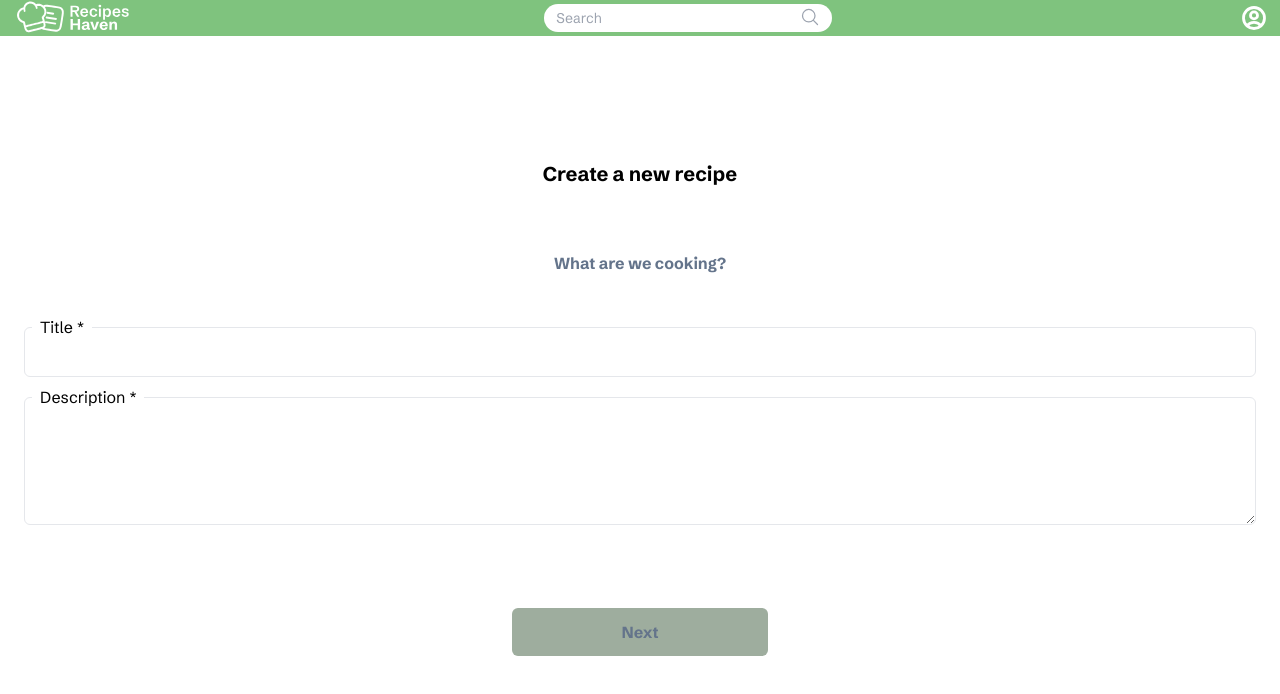
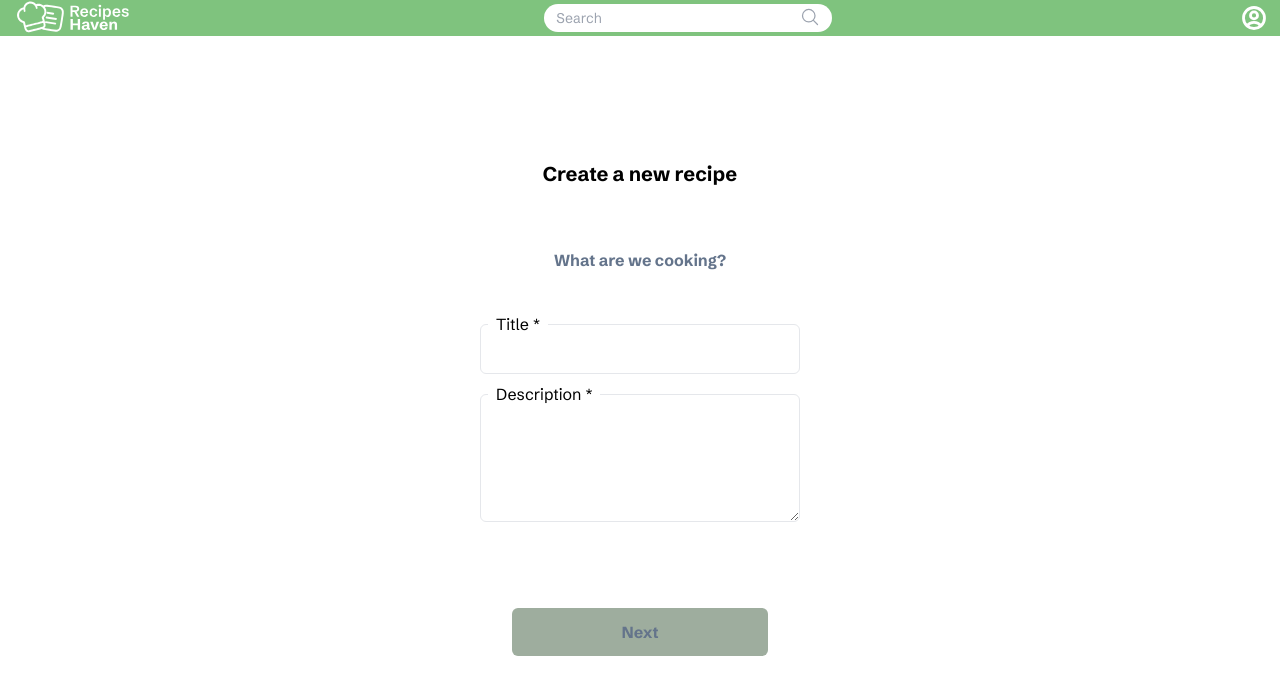
Before and after one commit to joaquincodigo/recipemanager, a Next.js app: page /create-recipe in a window 1280 px wide. Shown: the top 694 px of the page. Built offline with nearby package versions, Linux system fonts and the light colour scheme; no server answers.

Commit message:
TextInput and TextArea max width

```diff
--- a/app/components/ui/TextAreaInput.jsx
+++ b/app/components/ui/TextAreaInput.jsx
@@ -10,9 +10,10 @@ export default function TextAreaInput({
   value,
 }) {
   const styles = {
-    container: "relative flex flex-col",
+    container: " flex flex-col md:items-center",
+    wrapper: "relative",
     textarea:
-      "bg-white h-32 p-3 rounded-md border focus:outline-none focus:ring-2 focus:ring-[#7FC37E]",
+      "bg-white h-32 p-3 rounded-md border focus:outline-none focus:ring-2 focus:ring-[#7FC37E] md:w-80",
     errorTextarea:
       "bg-white p-3 rounded-md border-2 border-red-700 focus:outline-none focus:ring-2 focus:ring-red-700",
     label: "absolute left-2 -top-3 px-2 z-10 rounded bg-white z-10",
@@ -22,6 +23,7 @@ export default function TextAreaInput({
 
   return (
     <div className={styles.container}>
+      <div className={styles.wrapper}>
         <label
           htmlFor={fieldName}
           className={error ? styles.errorLabel : styles.label}
@@ -40,5 +42,6 @@ export default function TextAreaInput({
           value={value}
         ></textarea>
       </div>
+    </div>
   );
 }
--- a/app/components/ui/TextInput.jsx
+++ b/app/components/ui/TextInput.jsx
@@ -6,9 +6,10 @@ export default forwardRef(function TextInput(
   ref
 ) {
   const styles = {
-    container: "relative flex flex-col",
+    container: "flex flex-col md:items-center",
+    wrapper: "relative",
     input:
-      "bg-white p-3 rounded-md border focus:outline-none focus:ring-2 focus:ring-[#7FC37E]",
+      "bg-white p-3 rounded-md border focus:outline-none focus:ring-2 focus:ring-[#7FC37E] md:w-80",
     errorInput:
       "bg-white p-3 rounded-md border-2 border-red-700 focus:outline-none focus:ring-2 focus:ring-red-700",
     label: "absolute left-2 -top-3 px-2 z-10 rounded bg-white z-10",
@@ -18,6 +19,7 @@ export default forwardRef(function TextInput(
 
   return (
     <div className={styles.container}>
+      <div className={styles.wrapper}>
         <label
           htmlFor={fieldName}
           className={error ? styles.errorLabel : styles.label}
@@ -38,5 +40,6 @@ export default forwardRef(function TextInput(
           autoComplete="off"
         />
       </div>
+    </div>
   );
 });
```
Lines whose indentation alone changed are shown as unchanged.
